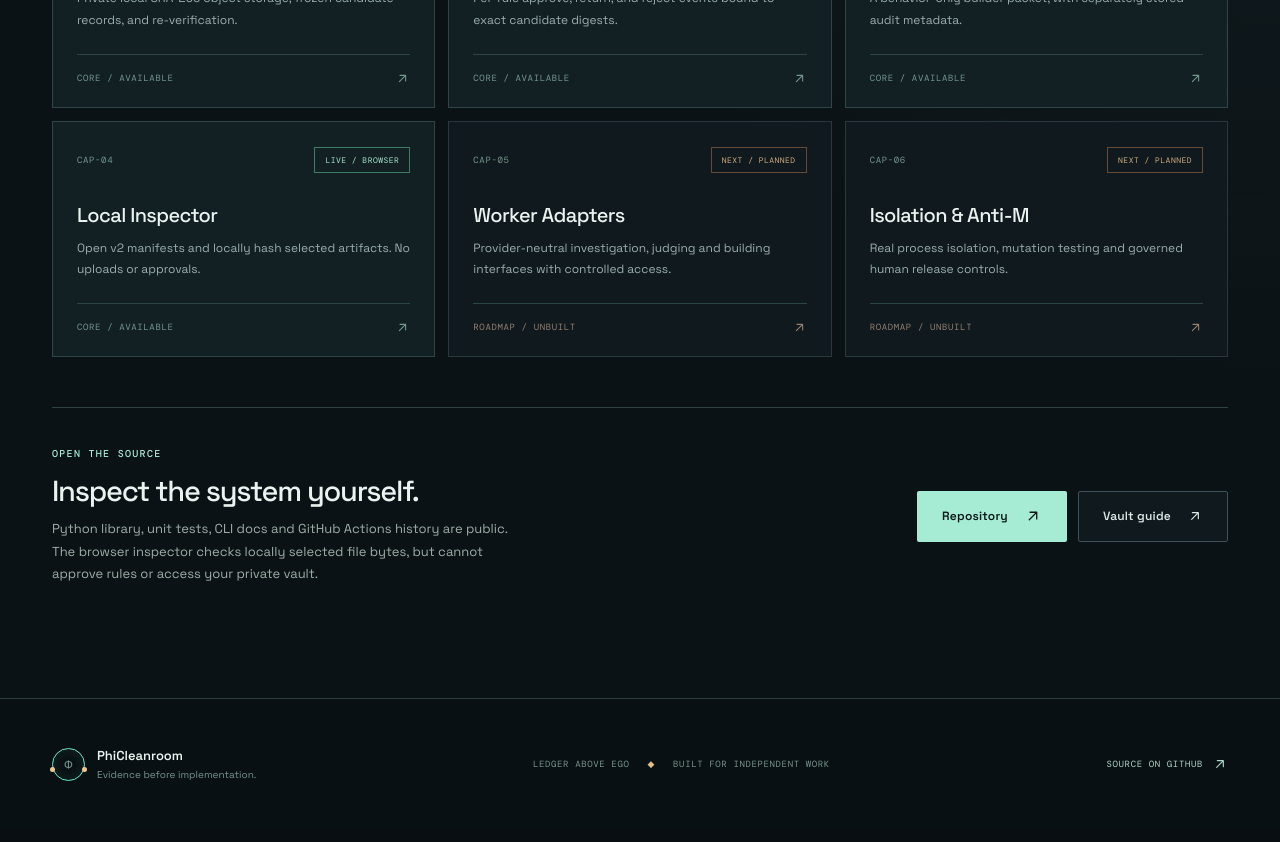
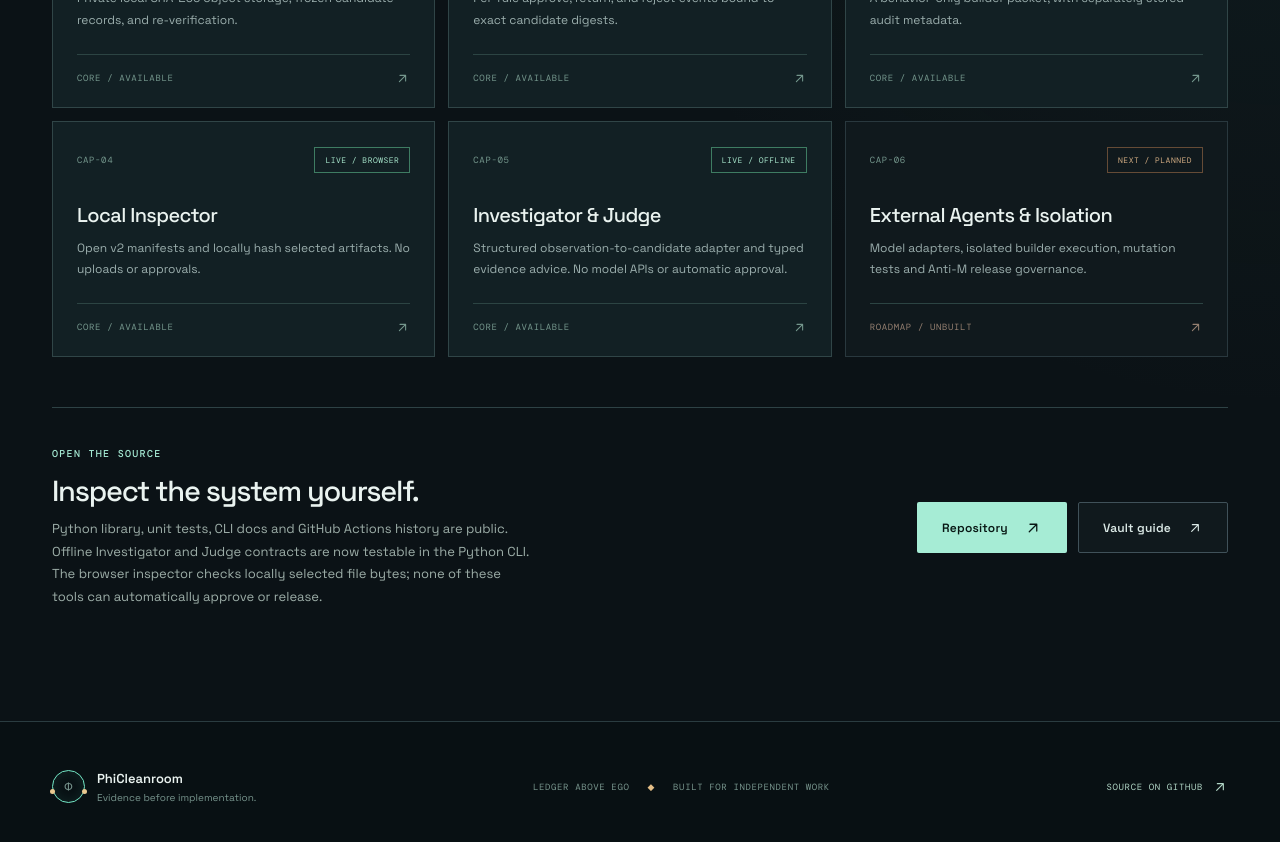
Before and after one commit to MichaelWave369/PhiCleanroom, a React (Vite) app in the folder web/: page / in a window 1280 px wide. Shown: the part 5560-6402 px from the top of the page. Built offline with nearby package versions, Linux system fonts and the light colour scheme.

Commit message:
docs(web): mark offline Investigator/Judge role interfaces implemented, external agents planned

```diff
--- a/web/src/App.jsx
+++ b/web/src/App.jsx
@@ -5,9 +5,9 @@ import LocalInspector from './LocalInspector.jsx'
 const REPO = 'https://github.com/MichaelWave369/PhiCleanroom'
 
 const stages = [
-  { number: '01', name: 'Observe', eyebrow: 'INVESTIGATOR', status: 'CURRENT / MANUAL',
+  { number: '01', name: 'Observe', eyebrow: 'INVESTIGATOR', status: 'CURRENT / OFFLINE CLI',
     headline: 'Investigate behavior, not implementation.',
-    description: 'Start with an owned or authorized target. Record what a feature does, which environment produced the result, and what evidence actually demonstrates the rule.',
+    description: 'Start with an owned or authorized target. The structured-offline Investigator turns curated observations into v2 candidates stamped OBSERVED, never VERIFIED. Automated reverse engineering is not yet connected.',
     proof: 'Authorized scope · observation notes · pinned snapshot manifest' },
   { number: '02', name: 'Verify', eyebrow: 'EVIDENCE VAULT', status: 'CURRENT / CLI',
     headline: 'Keep the artifact. Check the bytes.',
@@ -15,7 +15,7 @@ const stages = [
     proof: 'Stored artifacts · SHA-256 verification · frozen candidate digest' },
   { number: '03', name: 'Review', eyebrow: 'HUMAN JUDGMENT', status: 'CURRENT / CLI',
     headline: 'Approval is specific, recorded and reversible.',
-    description: 'A reviewer evaluates each rule against the real evidence. Approve, return, or reject. A changed candidate needs a new approval; a later return blocks export.',
+    description: 'The offline Judge returns typed review advice without approval authority. A human reviewer separately inspects the real evidence and records approve, return or reject in the Vault.',
     proof: 'Per-rule decision · hash-linked local ledger · explicit review' },
   { number: '04', name: 'Separate', eyebrow: 'SPECIFICATION BOUNDARY', status: 'PARTIAL / CLI',
     headline: 'The builder packet contains only the contract.',
@@ -36,8 +36,8 @@ const capabilityCards = [
   { mark: 'LIVE / CORE', title: 'Review Ledger', desc: 'Per-rule approve, return, and reject events bound to exact candidate digests.', id: 'CAP-02' },
   { mark: 'LIVE / CORE', title: 'Spec-only Export', desc: 'A behavior-only builder packet, with separately stored audit metadata.', id: 'CAP-03' },
   { mark: 'LIVE / BROWSER', title: 'Local Inspector', desc: 'Open v2 manifests and locally hash selected artifacts. No uploads or approvals.', id: 'CAP-04' },
-  { mark: 'NEXT / PLANNED', title: 'Worker Adapters', desc: 'Provider-neutral investigation, judging and building interfaces with controlled access.', id: 'CAP-05' },
-  { mark: 'NEXT / PLANNED', title: 'Isolation & Anti-M', desc: 'Real process isolation, mutation testing and governed human release controls.', id: 'CAP-06' },
+  { mark: 'LIVE / OFFLINE', title: 'Investigator & Judge', desc: 'Structured observation-to-candidate adapter and typed evidence advice. No model APIs or automatic approval.', id: 'CAP-05' },
+  { mark: 'NEXT / PLANNED', title: 'External Agents & Isolation', desc: 'Model adapters, isolated builder execution, mutation tests and Anti-M release governance.', id: 'CAP-06' },
 ]
 
 function ArrowIcon({ diagonal = false, size = 18 }) {
@@ -205,13 +205,13 @@ function Roadmap() {
     <div className="section-shell">
       <SectionHeading id="roadmap" number="05" overline="IMPLEMENTATION STATUS" title="Built honestly. Shipped deliberately." description="Current repository capabilities are kept separate from upcoming integrations. No pretend deployment, no fictional autonomous engineer." />
       <div className="capability-grid">
-        {capabilityCards.map((card, idx) => <article key={card.id} className={'capability-card ' + (idx > 3 ? 'capability-planned' : '')}>
-          <div className="capability-top"><span className="capability-id">{card.id}</span><span className={'capability-badge ' + (idx > 3 ? 'is-planned' : '')}>{card.mark}</span></div>
+        {capabilityCards.map((card, idx) => <article key={card.id} className={'capability-card ' + (idx > 4 ? 'capability-planned' : '')}>
+          <div className="capability-top"><span className="capability-id">{card.id}</span><span className={'capability-badge ' + (idx > 4 ? 'is-planned' : '')}>{card.mark}</span></div>
           <h3>{card.title}</h3><p>{card.desc}</p>
-          <div className="capability-bottom"><span>{idx <= 3 ? 'CORE / AVAILABLE' : 'ROADMAP / UNBUILT'}</span><ArrowIcon diagonal size={15} /></div>
+          <div className="capability-bottom"><span>{idx <= 4 ? 'CORE / AVAILABLE' : 'ROADMAP / UNBUILT'}</span><ArrowIcon diagonal size={15} /></div>
         </article>)}
       </div>
-      <div className="roadmap-actions"><div><span className="mono-mini">OPEN THE SOURCE</span><h3>Inspect the system yourself.</h3><p>Python library, unit tests, CLI docs and GitHub Actions history are public. The browser inspector checks locally selected file bytes, but cannot approve rules or access your private vault.</p></div><div className="roadmap-links"><a className="button button-primary" target="_blank" rel="noreferrer" href={REPO}>Repository <ArrowIcon diagonal /></a><a className="button button-quiet" target="_blank" rel="noreferrer" href={REPO + '/blob/main/docs/VAULT.md'}>Vault guide <ArrowIcon diagonal size={16} /></a></div></div>
+      <div className="roadmap-actions"><div><span className="mono-mini">OPEN THE SOURCE</span><h3>Inspect the system yourself.</h3><p>Python library, unit tests, CLI docs and GitHub Actions history are public. Offline Investigator and Judge contracts are now testable in the Python CLI. The browser inspector checks locally selected file bytes; none of these tools can automatically approve or release.</p></div><div className="roadmap-links"><a className="button button-primary" target="_blank" rel="noreferrer" href={REPO}>Repository <ArrowIcon diagonal /></a><a className="button button-quiet" target="_blank" rel="noreferrer" href={REPO + '/blob/main/docs/VAULT.md'}>Vault guide <ArrowIcon diagonal size={16} /></a></div></div>
     </div>
   </section>
 }
```
